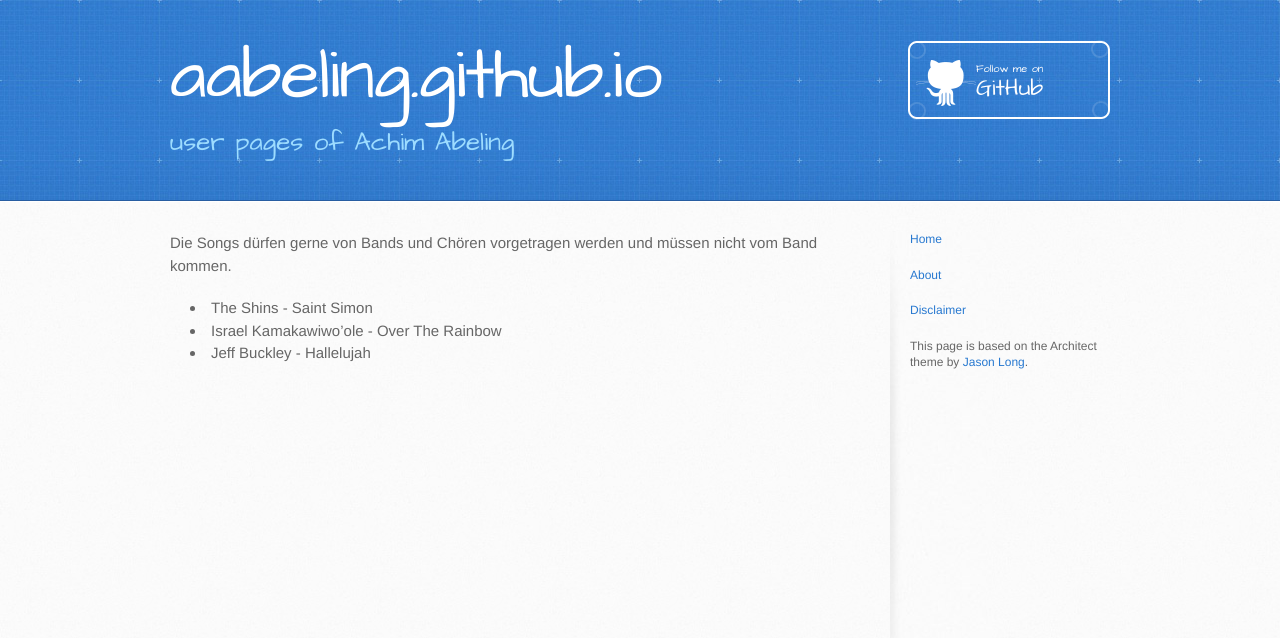
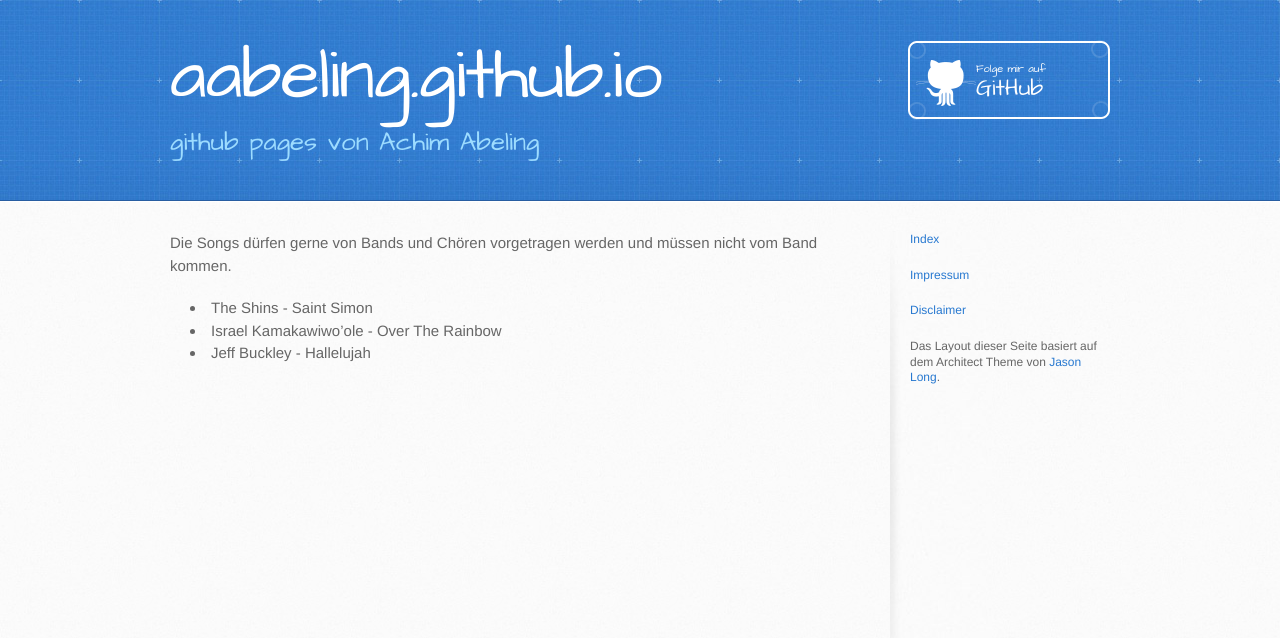
Before and after one commit to aabeling/aabeling.github.io, a Jekyll site: the page built from _posts/2014-04-10-songliste-fuer-beerdigung.markdown, in a window 1280 px wide. Shown: the top 638 px of the page. Built offline with Jekyll 4.4.1, drawn with Linux system fonts in a browser that asks for light colours; Markdown is read by kramdown in place of the engine named in the settings.

Commit message:
added layout in german for posts in german

```diff
--- /dev/null
+++ b/_layouts/default_de.html
@@ -0,0 +1,47 @@
+<!DOCTYPE html>
+<html>
+  <head>
+    <meta charset='utf-8'>
+    <meta http-equiv="X-UA-Compatible" content="chrome=1">
+    <meta name="viewport" content="width=device-width, initial-scale=1, maximum-scale=1">
+    <link href='https://fonts.googleapis.com/css?family=Architects+Daughter' rel='stylesheet' type='text/css'>
+    <link rel="stylesheet" type="text/css" href="/stylesheets/stylesheet.css" media="screen" />
+    <link rel="stylesheet" type="text/css" href="/stylesheets/pygment_trac.css" media="screen" />
+    <link rel="stylesheet" type="text/css" href="/stylesheets/print.css" media="print" />
+
+    <!--[if lt IE 9]>
+    <script src="//html5shiv.googlecode.com/svn/trunk/html5.js"></script>
+    <![endif]-->
+
+    <title>Aabeling.github.io von aabeling</title>
+  </head>
+
+  <body>
+    <header>
+      <div class="inner">
+        <h1>aabeling.github.io</h1>
+        <h2>github pages von Achim Abeling</h2>
+        <a href="https://github.com/aabeling" class="button"><small>Folge mir auf </small>GitHub</a>
+      </div>
+    </header>
+
+    <div id="content-wrapper">
+      <div class="inner clearfix">
+        <section id="main-content">
+          {{ content }}
+        </section>
+
+        <aside id="sidebar">
+
+          <p><a href="/index.html">Index</a></p>
+          <p><a href="/about.html">Impressum</a></p>
+          <p><a href="/disclaimer.html">Disclaimer</a></p>
+          <p>Das Layout dieser Seite basiert auf dem Architect Theme von <a href="https://twitter.com/jasonlong">Jason Long</a>.</p>
+
+        </aside>
+      </div>
+    </div>
+
+
+  </body>
+</html>
--- /dev/null
+++ b/_layouts/post_de.html
@@ -0,0 +1,6 @@
+---
+layout: default_de
+---
+<article>
+{{ content }}
+</article>
--- a/_posts/2014-04-10-songliste-fuer-beerdigung.markdown
+++ b/_posts/2014-04-10-songliste-fuer-beerdigung.markdown
@@ -1,5 +1,5 @@
 ---
-layout: post
+layout: post_de
 title: Songliste für meine Beerdigung
 slug: Songs, die ich gerne auf meiner Beerdigung hören würde
 ---
```
Also changed, not shown: 1 other file.
